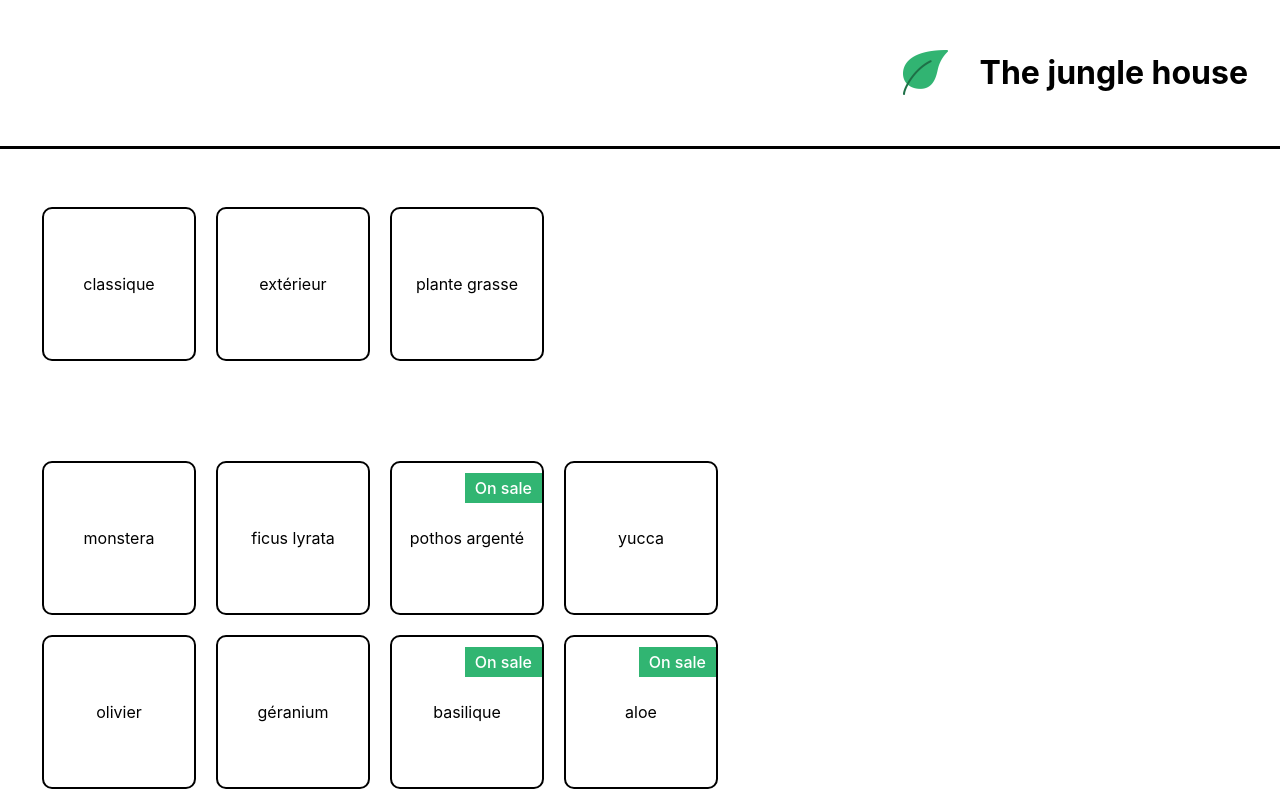
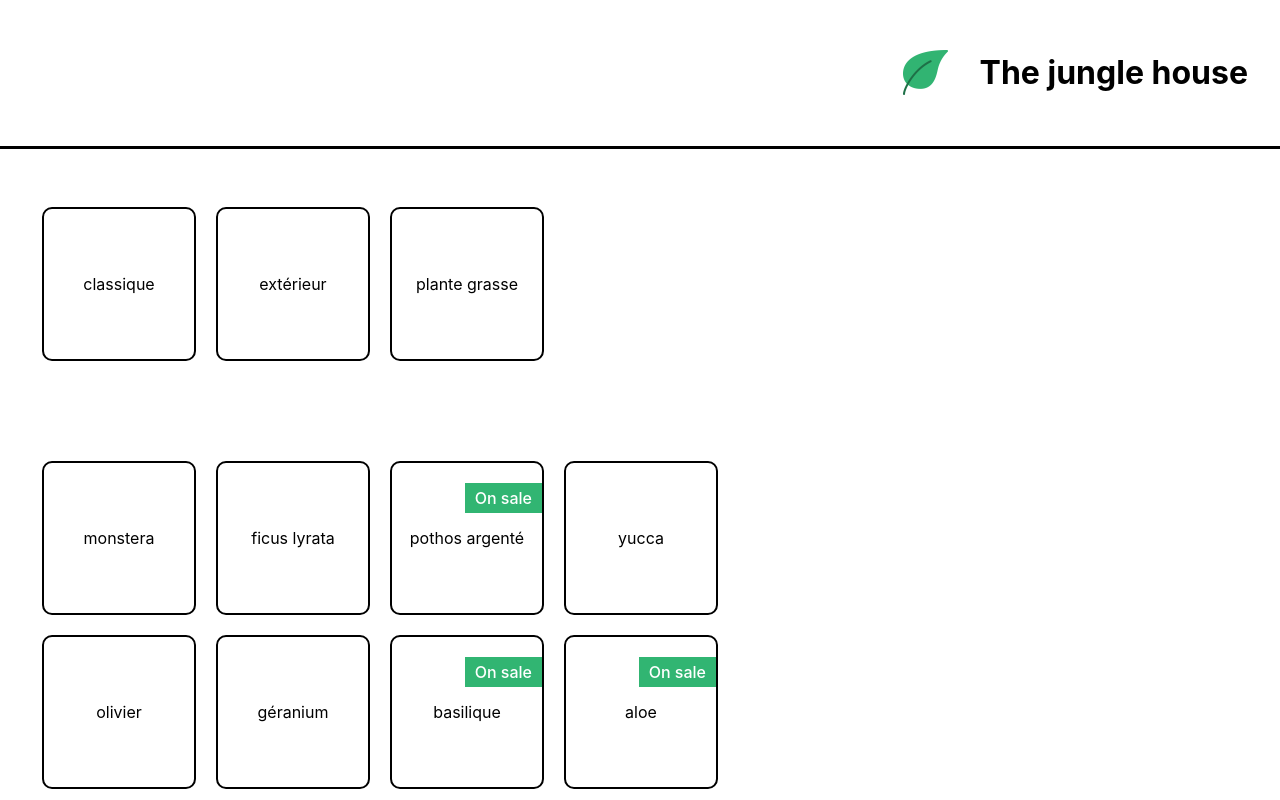
Before and after one commit to vFaribeault/project-the-jungle-house, a React (Create React App) app: page / in a window 1280 px wide. Shown: the top 800 px of the page. Built offline with nearby package versions, Linux system fonts and the light colour scheme.

Commit message:
ShoppingList JS & CSS done

```diff
--- a/src/styles/ShoppingList.css
+++ b/src/styles/ShoppingList.css
@@ -22,7 +22,7 @@
 .tjh-sales {
   position: absolute;
   right: 0px;
-  top: 10px;
+  top: 20px;
   font-weight: 500;
   color: white;
   padding: 5px 10px;
```
